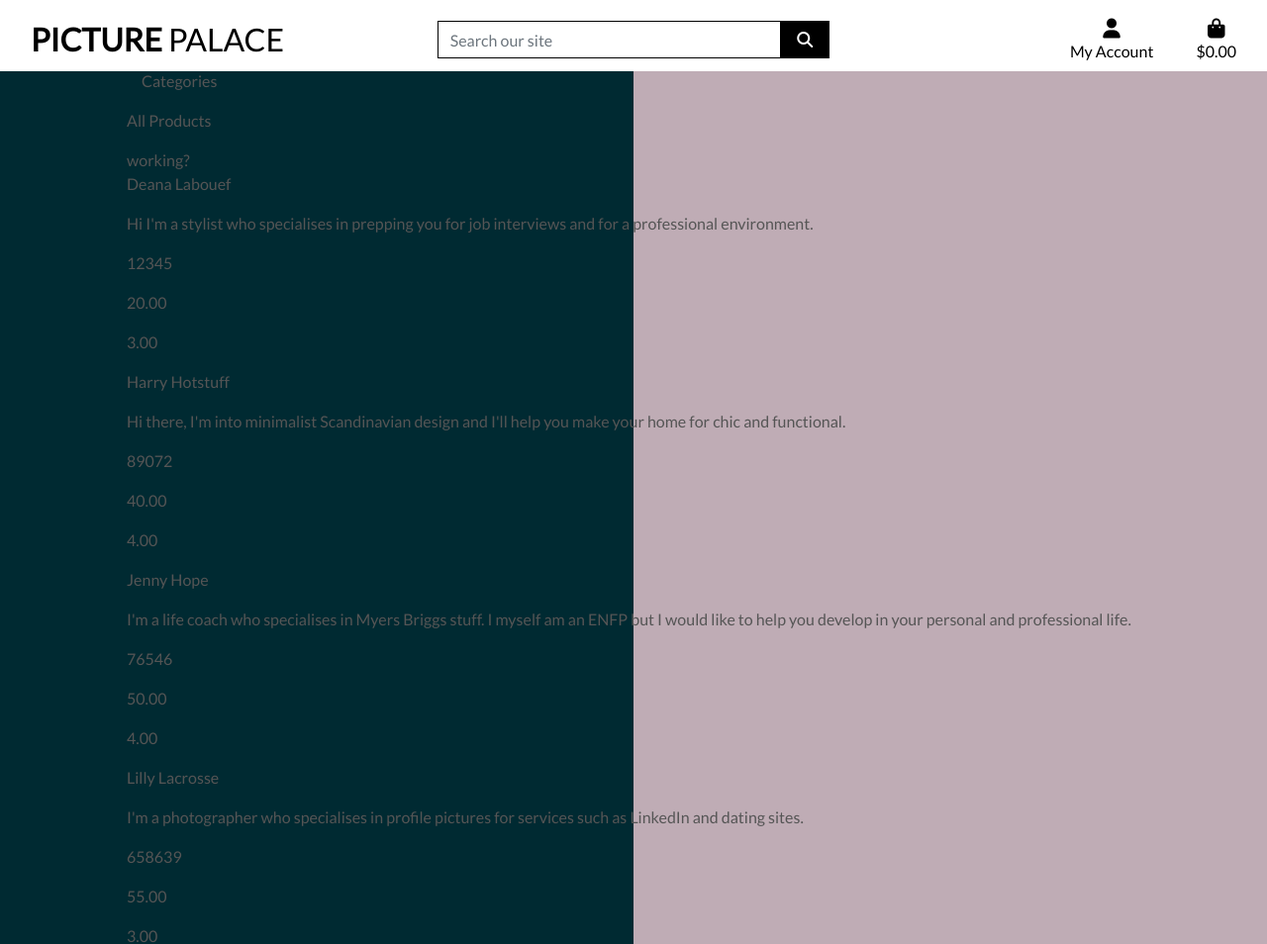
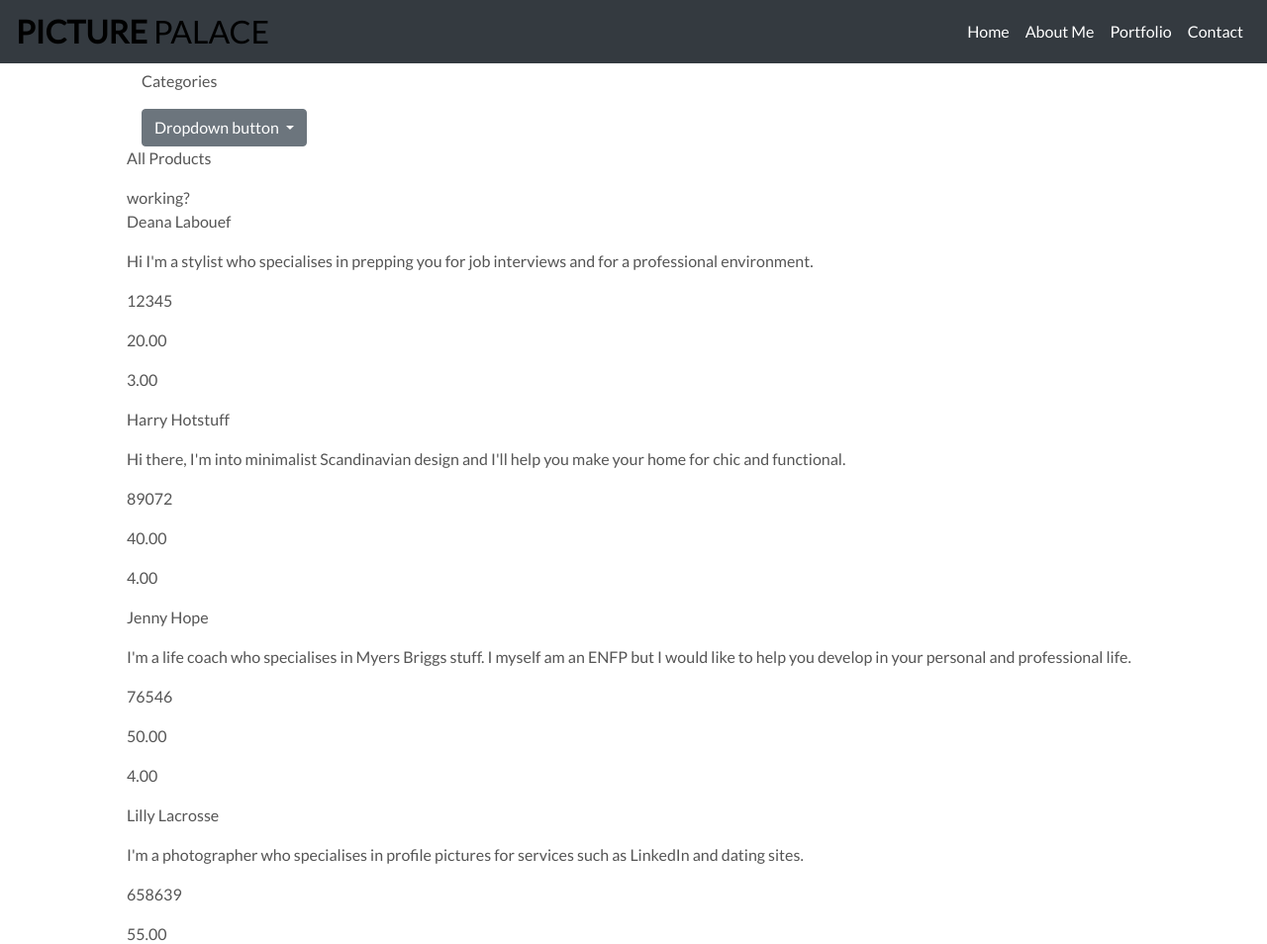
Before and after one commit to nafeesahyounis/milestone-4, a Django app: page /products/test in a window 1280 px wide. Shown: the top 954 px of the page at 99% size. Run offline with Django 3.2, Linux system fonts and the light colour scheme; data comes from the database, SQL or seed files in the repository; both versions use the stored data as it was after the commit; some libraries are stand-ins or nearby versions.

Commit message:
added 6 categories to database and a category dropdown to product page in order to test filtering by category functionality

```diff
--- a/home/templates/home/index.html
+++ b/home/templates/home/index.html
@@ -17,7 +17,9 @@
                     Re-craft My Life
                 </h1>
                 <div> <p> Ever wished there was a service aimed at solely helping you live your best life? Here at Perfect My Profile, we've curated a team of experts dedicated to doing just that.</p>
-                <p> We tackle what we've identified as 4 of the most important areas in your lifestyle: personal style, fitness,  </div>
+                <p> Perfect My Profile is an eshop that connects you with experts that provide the following services: life coaching, stylists, personal trainers and interior designers, all services that are aimed at helping you build your best life. </p>
+                <p> As if that isn't enough, we also have a team of excellent photographers who'll help you capture your new life in a photoshoot that you can use for either your dating or job profile. </p>
+                <p> So what are you waiting for? Visit our Eshop now, book a service and start thriving! </p></div>
                 <div class="my-5">
                     <h4>
                         <a href="" class="shop-now-button btn btn-lg rounded-0 text-uppercase py-3">Shop Now</a>
--- a/products/templates/products/test.html
+++ b/products/templates/products/test.html
@@ -7,6 +7,22 @@
         <div class="col-12 my-auto">
 
 <p> Categories </p>
+<div class="dropdown">
+  <button class="btn btn-secondary dropdown-toggle" type="button" id="dropdownMenuButton" data-toggle="dropdown" aria-haspopup="true" aria-expanded="false">
+    Dropdown button
+  </button>
+  <div class="dropdown-menu" aria-labelledby="dropdownMenuButton">
+    <a class="dropdown-item" href="#">Stylists</a>
+    <a class="dropdown-item" href="#">Interior Designers</a>
+    <a class="dropdown-item" href="#">Personal Trainers</a>
+    <a class="dropdown-item" href="#">Professional Photos</a>
+     <a class="dropdown-item" href="#">Life coaches</a>
+    <a class="dropdown-item" href="#">Other</a>
+
+
+
+  </div>
+</div>
 </div>
 <div class="row">
         <div class="col-12">
--- a/static/css/base.css
+++ b/static/css/base.css
@@ -8,12 +8,19 @@ body {
     color: #555;
     font-family: 'Lato';
 
-background: linear-gradient(to right, #002A32 0%, #002A32 50%,#000000 50%,#BFACB5 50%,#BFACB5 100%); /* W3C */
+}
+
+.navbar-dark{
+    background-color:#753065;
+
+
 }
 
 .first {
-    background-color:#A3C9D3;
+    background-color:#753065;
 }
+
+/*#A3C9D3 */
 
 /* from Bulma */
 .icon {
--- a/templates/base.html
+++ b/templates/base.html
@@ -35,6 +35,7 @@
     <title>Picture Palace {% block extra_title %}{% endblock %}</title>
   </head>
   <body>
+
     <header class="container-fluid fixed-top">
         <div id="topnav" class="row bg-white pt-lg-2 d-none d-lg-flex">
             <div class="col-12 col-lg-4 my-auto py-1 py-lg-0 text-center text-lg-left">
@@ -56,6 +57,24 @@
                     </div>
                 </form>
             </div>
+             <!--NAVBAR and LOGO, Navbar toggles in mobile view for ease of navigation on smaller screen size-->
+    <nav class="navbar navbar-expand-md fixed-top navbar-dark bg-dark">
+        <a class="navbar-brand" href="index.html">
+                <h2 class="logo-font text-black my-0"><strong>Picture</strong> Palace</h2>
+                </a>
+        <button class="navbar-toggler" data-toggle="collapse" data-target="#collapse_target">
+            <span class="navbar-toggler-icon">
+            </span>
+            </button>
+        <div class="collapse navbar-collapse" id="collapse_target">
+            <ul class="navbar-nav ml-auto menu">
+                <li class="menu"><a href="index.html" class="nav-item nav-link active navlinkcolor">Home</a></li>
+                <li class="menu"><a href="aboutme.html" class="nav-item nav-link active navlinkcolor">About Me</a></li>
+                <li class="menu"><a href="portfolio.html" class="nav-item nav-link active navlinkcolor">Portfolio</a></li>
+                <li class="menu"><a href="contact.html" class="nav-item nav-link active navlinkcolor">Contact</a></li>
+            </ul>
+        </div>
+    </nav>
             <div class="col-12 col-lg-4 my-auto py-1 py-lg-0">
                 <ul class="list-inline list-unstyled text-center text-lg-right my-0">
                     <li class="list-inline-item dropdown">
```
Also changed, not shown: db.sqlite3.
